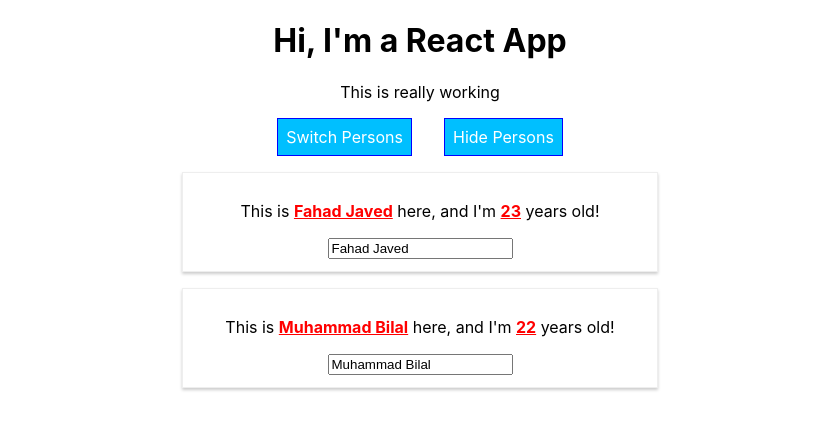
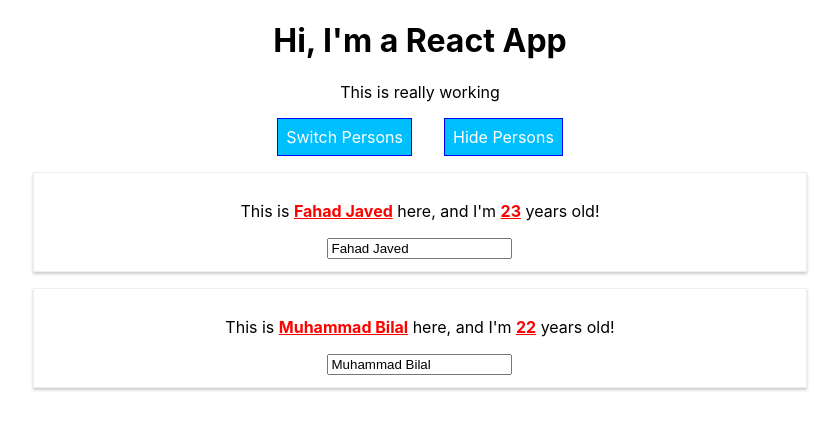
Before and after one commit to heyFahad/learning-reactjs, a React (Create React App) app: page / in a window 1280 px wide. Both pictures are taken after a click on the button "Show Persons". Shown: the top 430 px of the page, without its empty margins (220-1059 px from the left). Built offline with nearby package versions, Linux system fonts and the light colour scheme.

Commit message:
Required commit for ejecting the project created by create-react-app. Previously, I removed the Radium code lines from my Person.js and App.js files

```diff
--- a/src/App.js
+++ b/src/App.js
@@ -1,6 +1,5 @@
 import React, { Component } from 'react';
 import Person from './Person/Person';
-import { StyleRoot } from 'radium';
 import './App.css';
 
 // A Class-based Component (App)
@@ -94,7 +93,6 @@
 
     // console.log(this.state);
     return (
-      <StyleRoot>
       <div className="App">
         <h1>Hi, I'm a React App</h1>
         <p>This is really working</p>
@@ -110,7 +108,6 @@
         </button>
         {personsData}
       </div>
-      </StyleRoot>
     );
   }
 }
--- a/src/Person/Person.js
+++ b/src/Person/Person.js
@@ -1,18 +1,9 @@
 import React from 'react';
-import Radium from 'radium';
 import './Person.css';
 
 const person = (props) => {
-    const customInlineStyle = {
-        '@media (min-width: 500px)': {
-            width: '450px'
-        }
-        // media queries require that we wrap our whole application in 'StyleRoot' component provided by 'Radium'.
-        // For applying my media query like this (by using Radium), I also wrapped my App in StyleRoot in the render method of App.js file.
-    };
-
     return (
-        <div className="Person" style={customInlineStyle}>
+        <div className="Person">
             <p onClick={props.clickEventHandler}>
                 This is <span id="person-name" className="dynamic-content">{props.name}</span> here, and I'm <span id="person-age" className="dynamic-content">{props.age}</span> years old!
             </p>
@@ -22,4 +13,4 @@
     );
 }
 
-export default Radium(person);
+export default person;
```
Lines whose indentation alone changed are shown as unchanged.
